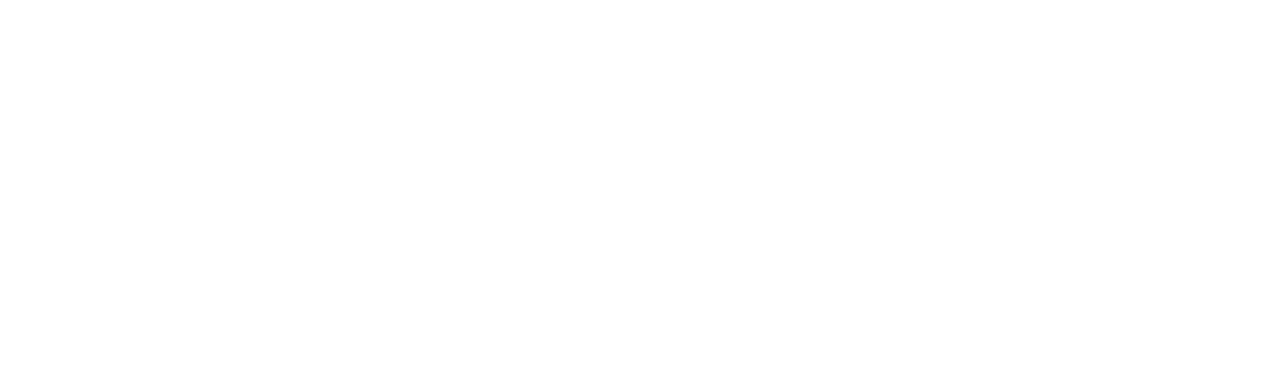
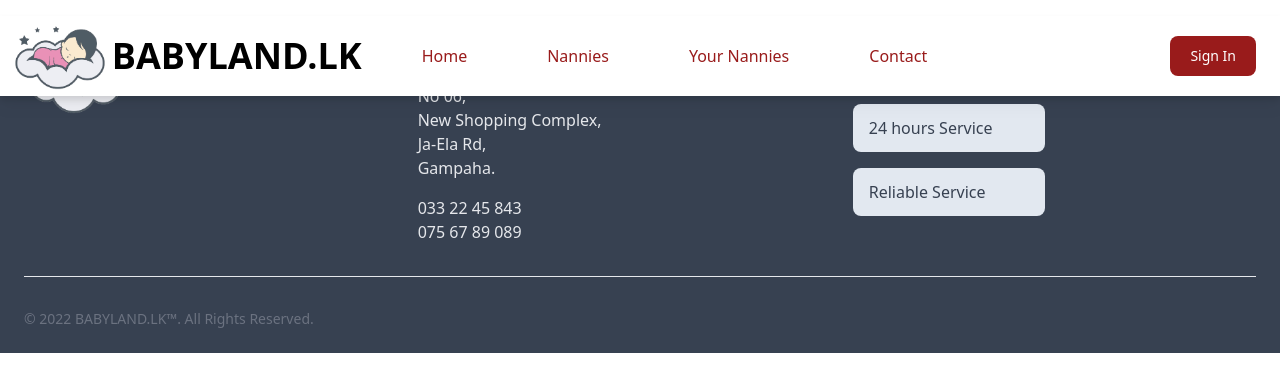
Before and after one commit to SeminiCh/Babyland-Frontend, a React (Create React App) app: page /registerCustomer in a window 1280 px wide. Before the commit this address had no page. Shown: the top 392 px of the page. Built offline with nearby package versions, Linux system fonts and the light colour scheme.

Commit message:
RegisterCustomer Created

```diff
--- a/src/App.tsx
+++ b/src/App.tsx
@@ -6,9 +6,10 @@
 import DetailedNanny from "./Pages/DetailedNannyView";
 import SidebarAdmin from "./Pages/SidebarAdmin";
 import AddNanny from "./Pages/AddNannyForm";
-import SignInAdmin from "./Pages/SignInAdmin";
+import SignInAgent from "./Pages/SignInAgent";
 import Nannies from "./Pages/NannyCustomer";
 import ParentInfo from "./Pages/ParentInformation";
+import RegisterCustomer from "./Pages/RegisterCustomer";
 
 function App() {
   return (
@@ -21,9 +22,10 @@
         <Route path="/detailedNanny" element={<DetailedNanny />} />
         <Route path="/SidebarAdmin" element={<SidebarAdmin />} />
         <Route path="/AddNanny" element={<AddNanny />} />
-        <Route path="/signInAdmin" element={<SignInAdmin />} />
+        <Route path="/signInAgent" element={<SignInAgent />} />
         <Route path="/nannyCustomer" element={<Nannies />} />
         <Route path="/parentInformation" element={<ParentInfo />} />
+        <Route path="/registerCustomer" element={<RegisterCustomer />} />
       </Routes>
     </Router>
   );
--- /dev/null
+++ b/src/Lib/RegisterCustomer/index.tsx
@@ -0,0 +1,14 @@
+import React from "react";
+import Footer from "../../Components/Footer";
+import Navigationbarcustomer from "../Navigationbarcustomer";
+
+function RegisterCustomer() {
+  return (
+    <>
+      <Navigationbarcustomer />
+      <Footer />
+    </>
+  );
+}
+
+export default RegisterCustomer;
--- a/src/Lib/SidebarAdmin/index.tsx
+++ b/src/Lib/SidebarAdmin/index.tsx
@@ -2,7 +2,7 @@
 import React from "react";
 import logoImage from "../../Assets/imageLogo002.png";
 
-function SidebarAdmin() {
+function SidebarAgent() {
   return (
     <div>
       <aside className="w-64" aria-label="Sidebar">
@@ -164,4 +164,4 @@
   );
 }
 
-export default SidebarAdmin;
+export default SidebarAgent;
--- /dev/null
+++ b/src/Pages/RegisterCustomer/index.tsx
@@ -0,0 +1,14 @@
+import React from "react";
+import Footer from "../../Components/Footer";
+import Navigationbarcustomer from "../../Lib/Navigationbarcustomer";
+
+function RegisterCustomer() {
+  return (
+    <>
+      <Navigationbarcustomer />
+      <Footer />
+    </>
+  );
+}
+
+export default RegisterCustomer;
--- a/src/Pages/Signin/index.tsx
+++ b/src/Pages/Signin/index.tsx
@@ -89,7 +89,7 @@
               <div className="text-sm font-medium text-gray-500 dark:text-gray-300">
                 Not registered?{" "}
                 <a
-                  href="Password"
+                  href="Register"
                   className="text-red-700 hover:underline dark:text-red-700"
                 >
                   Create account
@@ -103,7 +103,7 @@
                   Do you want to insert nanny details?
                 </label>
                 <a
-                  href="SignInAdmin"
+                  href="SignInAgent"
                   className="ml-auto text-sm text-red-700 hover:underline dark:text-red-700"
                 >
                   Click Here!
```
Also changed, not shown: src/Pages/SignInAgent/index.tsx (renamed from src/Pages/SignInAdmin/index.tsx).
